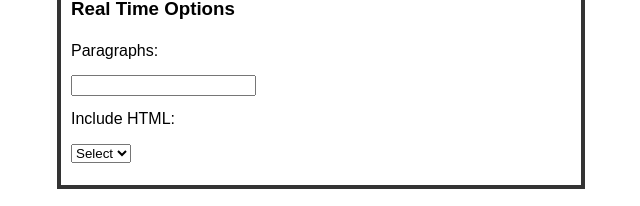
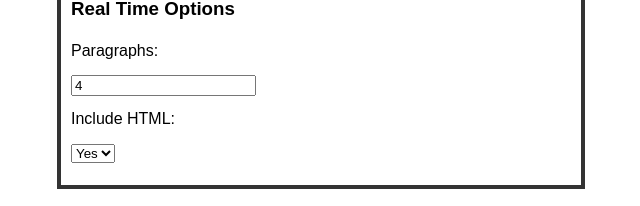
Before and after one commit to Riein/DummyTextGenerator, a React app: page / in a window 1280 px wide. Shown: the part 633-839 px from the top of the page, without its empty margins (319-959 px from the left). Built offline with nearby package versions, Linux system fonts and the light colour scheme; no server answers.

Commit message:
Implements onChange functionality to Select and Text.

```diff
--- a/src/Components/App.js
+++ b/src/Components/App.js
@@ -22,13 +22,22 @@ class App extends Component {
     axios.get('http://hipsterjesus.com/api?paras='+this.state.paras+'&html='+this.state.html)
     .then((response)=> {
     this.setState({text: response.data.text}, function() {
-      console.log(this.state);
+      //console.log(this.state);
     });
   })
     .catch((err) => { // If an error occurs in retrieving data from the API or setting the
                   // state of the text, then throw an error
       console.log(err);
     });
+  }
+
+  changeParas(number){
+    console.log(number);
+    this.setState({paras:number}, this.getText);
+  }
+
+  showHtml(x) {
+      this.setState({html:x}, this.getText);
   }
 
   render() {
@@ -40,11 +49,11 @@ class App extends Component {
         <form>
           <div>
             <label>Paragraphs: </label>
-            <Text value={this.state.paras} />
+            <Text value={this.state.paras} onChange={this.changeParas.bind(this)}/>
           </div>
           <div>
             <label>Include HTML: </label>
-            <Select value={this.state.html} />
+            <Select value={this.state.html} onChange={this.showHtml.bind(this)}/>
           </div>
         </form>
       </div>
--- a/src/Components/Controls/Select.js
+++ b/src/Components/Controls/Select.js
@@ -8,11 +8,18 @@ class Select extends Component {
     }
   }
 
+  onChange(e) {
+    this.setState({value:e.target.value}, function() {
+      this.props.onChange(this.state.value);
+    });
+  }
+
   render() {
     return (
       <div>
-        <select>
-          <option value="0">Select</option>
+        <select onChange={this.onChange.bind(this)}>
+          <option value="true">Yes</option>
+          <option value="false">No</option>
         </select>
       </div>
     );
--- a/src/Components/Controls/Text.js
+++ b/src/Components/Controls/Text.js
@@ -8,10 +8,16 @@ class Text extends Component {
     }
   }
 
+  onChange(e) {
+    this.setState({value:e.target.value}, function() {
+      this.props.onChange(this.state.value);
+    });
+  }
+
   render() {
     return (
       <div>
-        <input type="text" />
+        <input type="number" value={this.state.value} onChange={this.onChange.bind(this)} />
       </div>
     );
   }
```
Also changed, not shown: 1 other file (tests, documents, lock files or other folders).
